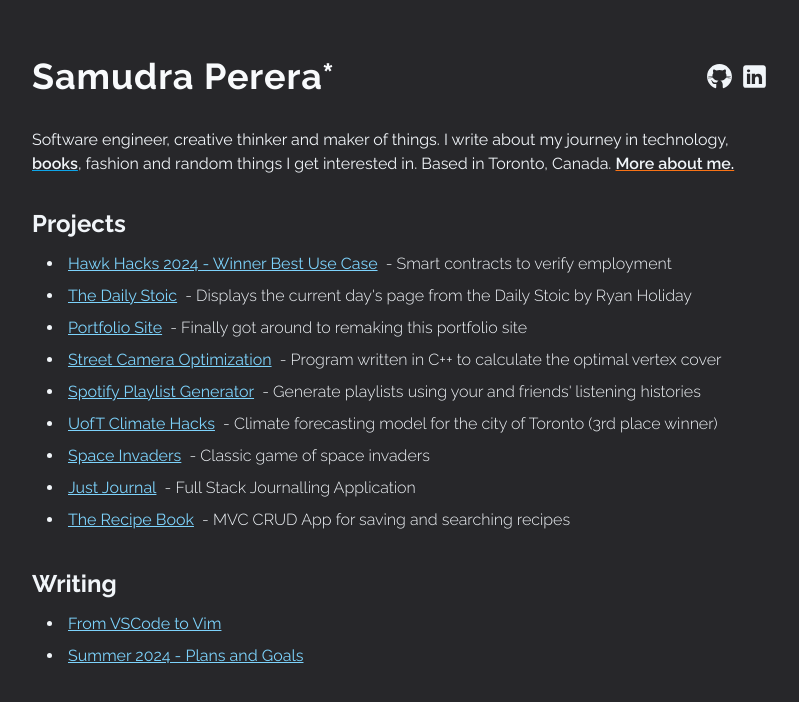
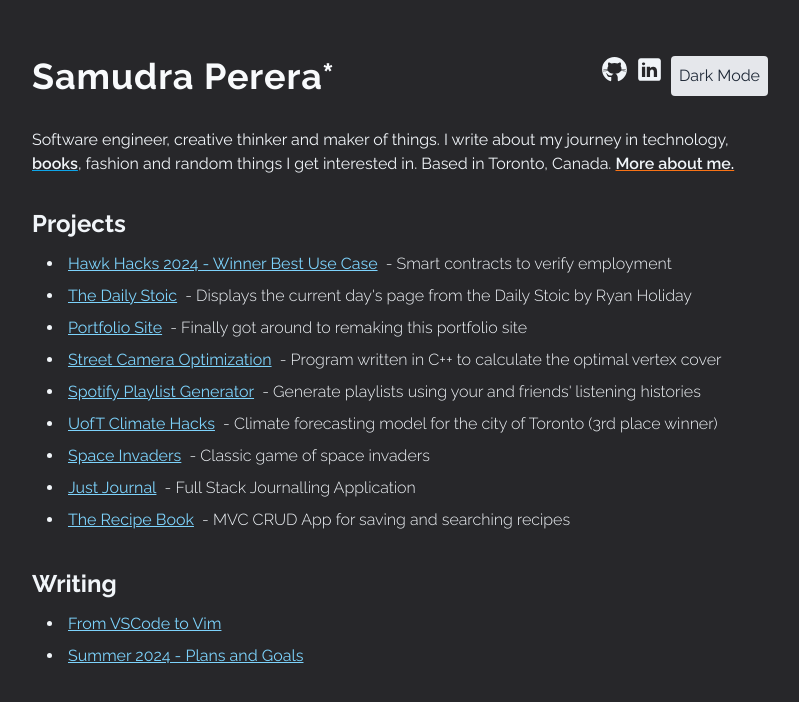
Before and after one commit to samudra-perera/portfolio-site, a React (Vite) app: page / in a window 1280 px wide. Shown: the top 702 px of the page, without its empty margins (240-1039 px from the left). Built offline with nearby package versions, Linux system fonts and the light colour scheme.

Commit message:
Added a Context to toggle dark and light mode.
+ Created a themeContext
+ Create a toggleTheme button
//TODO: Modify classes and change toggle button to icon.

```diff
--- a/src/Home.tsx
+++ b/src/Home.tsx
@@ -2,6 +2,7 @@ import { Link } from "react-router-dom";
 import Container from "./components/Container";
 import ProjectsList from "./components/ProjectsList";
 import WritingList from "./components/WritingList";
+import ToggleTheme from "./components/ToggleTheme";
 
 const Home = () => {
   return (
@@ -37,6 +38,7 @@ const Home = () => {
               <path d="M41,4H9C6.24,4,4,6.24,4,9v32c0,2.76,2.24,5,5,5h32c2.76,0,5-2.24,5-5V9C46,6.24,43.76,4,41,4z M17,20v19h-6V20H17z M11,14.47c0-1.4,1.2-2.47,3-2.47s2.93,1.07,3,2.47c0,1.4-1.12,2.53-3,2.53C12.2,17,11,15.87,11,14.47z M39,39h-6c0,0,0-9.26,0-10 c0-2-1-4-3.5-4.04h-0.08C27,24.96,26,27.02,26,29c0,0.91,0,10,0,10h-6V20h6v2.56c0,0,1.93-2.56,5.81-2.56 c3.97,0,7.19,2.73,7.19,8.26V39z"></path>
             </svg>
           </a>
+          <ToggleTheme />
         </div>
       </div>
       <p className="text-slate-100 pb-8">
--- /dev/null
+++ b/src/components/ToggleTheme.tsx
@@ -0,0 +1,15 @@
+import { useTheme } from "../context/ThemeContext";
+
+const ToggleTheme = () => {
+  const { theme, toggleTheme } = useTheme();
+  return (
+    <button
+      onClick={toggleTheme}
+      className="p-2 bg-gray-200 dark:bg-gray-800 text-gray-800 dark:text-gray-200 rounded"
+    >
+      {theme === "dark" ? "Light Mode" : "Dark Mode"}
+    </button>
+  );
+};
+
+export default ToggleTheme;
--- /dev/null
+++ b/src/context/ThemeContext.tsx
@@ -0,0 +1,53 @@
+import {
+  createContext,
+  useState,
+  useEffect,
+  ReactNode,
+  useContext,
+} from "react";
+
+// Define the shape of the context
+interface ThemeContextProps {
+  theme: string;
+  toggleTheme: () => void;
+}
+
+// Create the context with a default value
+const ThemeContext = createContext<ThemeContextProps | undefined>(undefined);
+
+interface ThemeProviderProps {
+  children: ReactNode;
+}
+
+const ThemeProvider = ({ children }: ThemeProviderProps) => {
+  const [theme, setTheme] = useState<string>(
+    localStorage.getItem("theme") || "light",
+  );
+
+  useEffect(() => {
+    const root = window.document.documentElement;
+    root.classList.remove(theme === "dark" ? "light" : "dark");
+    root.classList.add(theme);
+    localStorage.setItem("theme", theme);
+  }, [theme]);
+
+  const toggleTheme = () => {
+    setTheme(theme === "dark" ? "light" : "dark");
+  };
+
+  return (
+    <ThemeContext.Provider value={{ theme, toggleTheme }}>
+      {children}
+    </ThemeContext.Provider>
+  );
+};
+
+const useTheme = () => {
+  const context = useContext(ThemeContext);
+  if (context === undefined) {
+    throw new Error("useTheme must be used within a ThemeProvider");
+  }
+  return context;
+};
+
+export { ThemeProvider, useTheme };
--- a/tailwind.config.js
+++ b/tailwind.config.js
@@ -1,7 +1,7 @@
 /** @type {import('tailwindcss').Config} */
 module.exports = {
   content: ["./index.html", "./src/**/*.{js,jsx,ts,tsx}"],
-  darkMode: "class",
+  darkMode: "selector",
   theme: {
     fontFamily: {
       sans: ["Raleway", "san-serif"],
```
Also changed, not shown: src/main.tsx (+5 -2 lines).
